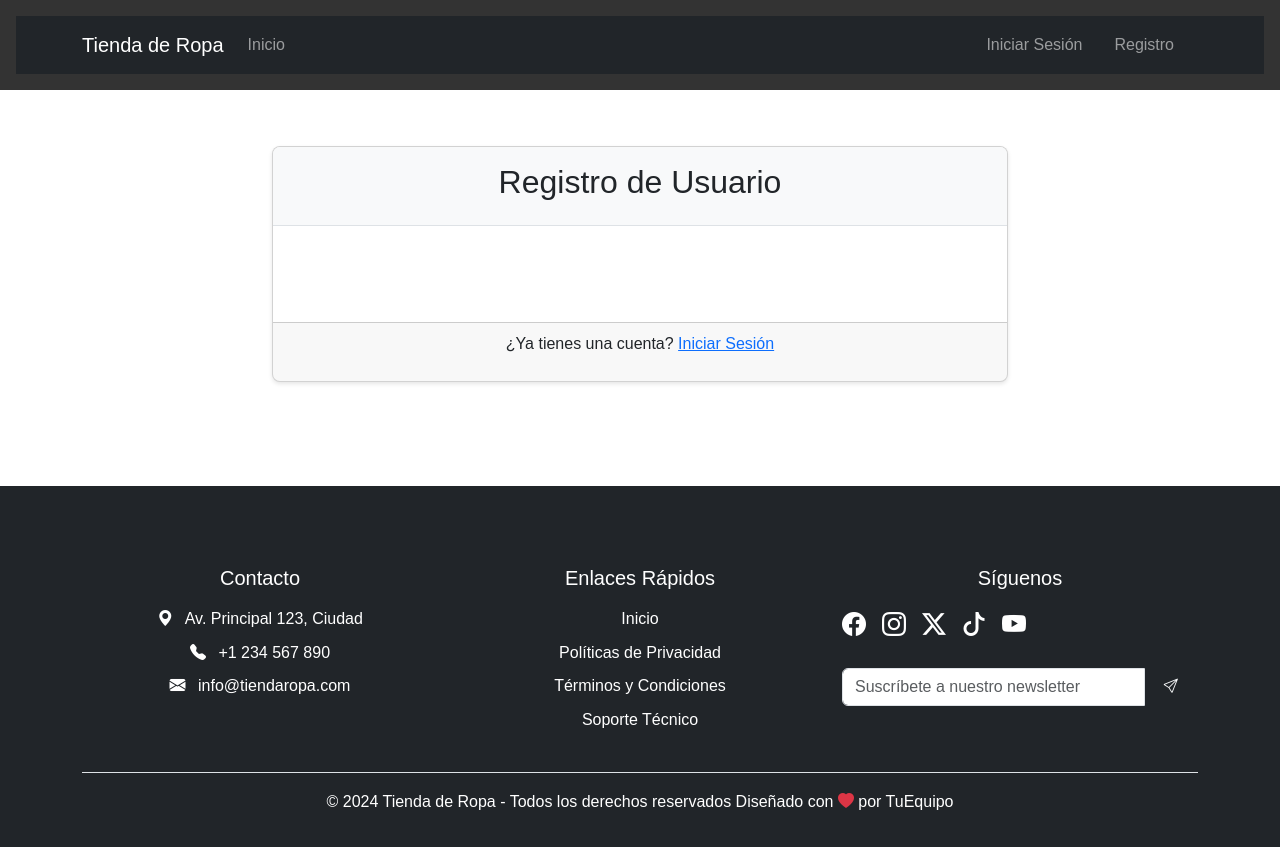
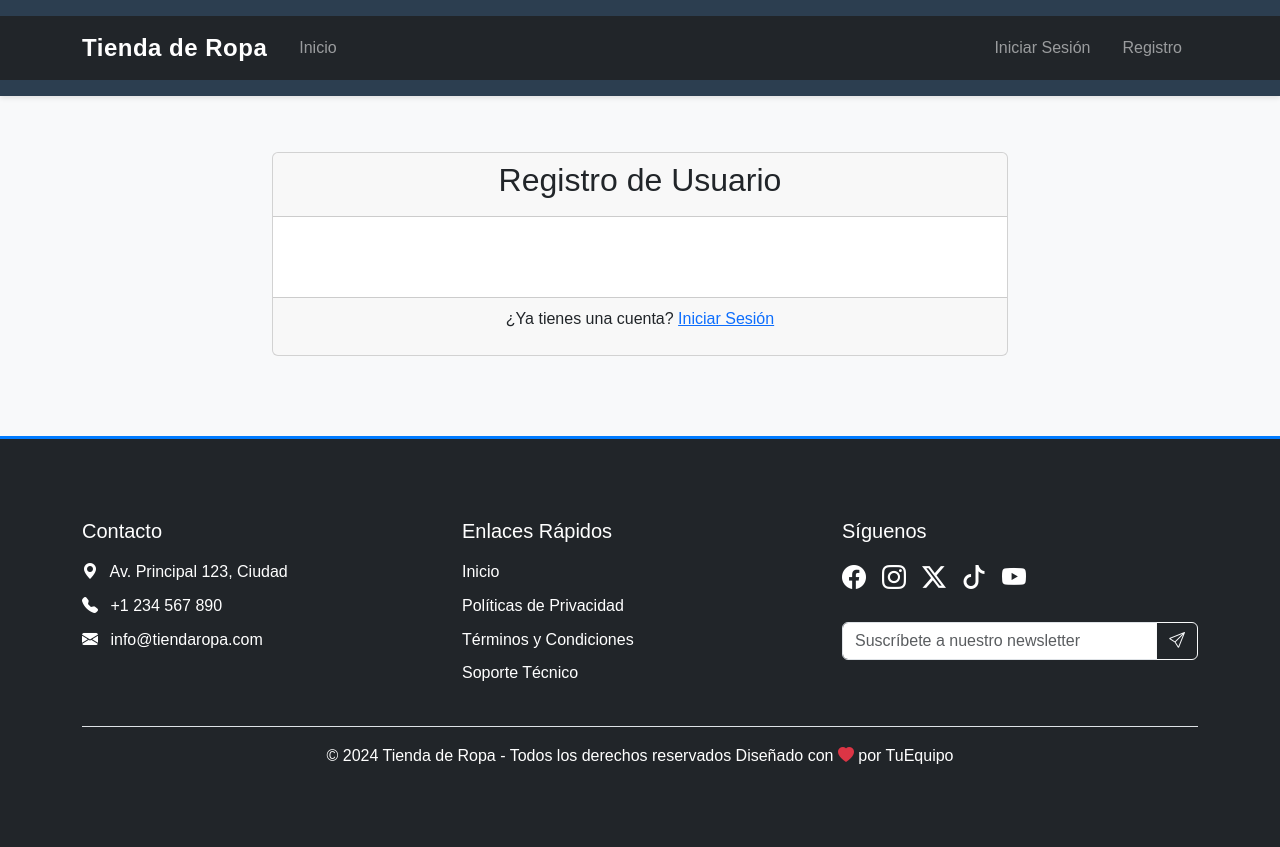
Before and after one commit to SIS-153/mvc-python, a Flask app: template app/views/templates/auth/registro.html in a window 1280 px wide. After the commit the page ends 764 px from the top, so only its background shows below. Run offline with Flask 3, Linux system fonts and the light colour scheme; the template is opened without the code that fills it, so the values that code supplies are empty; parts of the project's set-up code (start-up, migrations or seed data) failed here and were passed over.

Commit message:
[add] 4040 page

```diff
--- a/app/views/static/css/styles.css
+++ b/app/views/static/css/styles.css
@@ -4,7 +4,7 @@ html {
 }
 
 body {
-    font-family: Arial, sans-serif;
+    font-family: 'Arial', sans-serif;
     margin: 0;
     padding: 0;
     line-height: 1.6;
@@ -12,234 +12,120 @@ body {
     display: flex;
     flex-direction: column;
     min-height: 100vh;
+    background-color: #f8f9fa;
 }
 
 /* Header */
 header {
-    background-color: #333;
+    background-color: #2c3e50;
     color: white;
-    padding: 1rem;
+    padding: 1rem 0;
+    box-shadow: 0 2px 5px rgba(0,0,0,0.1);
 }
 
-nav ul {
-    list-style: none;
-    padding: 0;
-    margin: 0;
-    display: flex;
+.navbar-brand {
+    font-weight: 700;
+    font-size: 1.5rem;
+    letter-spacing: 0.5px;
 }
 
-nav ul li {
-    margin-right: 1rem;
+.nav-link {
+    transition: all 0.3s ease;
+    padding: 0.5rem 1rem !important;
 }
 
-nav ul li a {
-    color: white;
-    text-decoration: none;
-    transition: opacity 0.3s ease;
-}
-
-nav ul li a:hover {
-    opacity: 0.8;
+.nav-link:hover {
+    color: #007bff !important;
+    transform: translateY(-2px);
 }
 
 /* Contenido principal */
 main {
-    padding: 2rem;
+    padding: 2rem 15px;
     max-width: 1200px;
     margin: 0 auto;
     width: 100%;
     flex: 1;
 }
 
-/* Footer fijo en la parte inferior */
+/* Footer */
 footer {
-    background-color: #333;
+    background-color: #2c3e50;
     color: white;
-    text-align: center;
-    padding: 2rem 1rem;
+    padding: 2rem 0;
     margin-top: auto;
+    border-top: 3px solid #007bff;
 }
 
-footer a {
-    color: #fff;
-    text-decoration: none;
-    transition: color 0.3s ease;
-}
-
-footer a:hover {
-    color: #007bff;
-}
-
-/* Secciones específicas del footer */
 .footer-content {
     max-width: 1200px;
     margin: 0 auto;
     display: grid;
     grid-template-columns: repeat(auto-fit, minmax(250px, 1fr));
     gap: 2rem;
-    text-align: left;
+    padding: 0 15px;
 }
 
-.footer-section h5 {
-    color: #007bff;
+.social-links a {
+    font-size: 1.5rem;
+    margin: 0 0.5rem;
+    transition: transform 0.3s ease;
+}
+
+.social-links a:hover {
+    transform: translateY(-3px);
+    color: #007bff !important;
+}
+
+/* Página 404 */
+.error-page {
+    min-height: 70vh;
+    display: flex;
+    align-items: center;
+    justify-content: center;
+    text-align: center;
+    padding: 2rem;
+    background: linear-gradient(135deg, #f8f9fa 0%, #e9ecef 100%);
+}
+
+.error-page img {
+    max-width: 300px;
+    margin-bottom: 2rem;
+    filter: drop-shadow(0 5px 15px rgba(0,0,0,0.1));
+}
+
+.error-page h1 {
+    font-size: 4rem;
+    color: #2c3e50;
     margin-bottom: 1rem;
 }
 
-.social-links {
-    display: flex;
-    gap: 1rem;
-    justify-content: center;
-    margin-top: 1rem;
+.error-page p.lead {
+    font-size: 1.25rem;
+    color: #6c757d;
+    max-width: 600px;
+    margin: 0 auto 2rem;
 }
 
-/* Formularios */
-.form-group {
-    margin-bottom: 1.5rem;
+/* Media queries para responsividad */
+@media (max-width: 768px) {
+    .navbar-collapse {
+        margin-top: 1rem;
+    }
+
+    .error-page h1 {
+        font-size: 2.5rem;
+    }
+
+    .error-page img {
+        max-width: 200px;
+    }
+
+    .btn-group {
+        flex-direction: column;
+        gap: 1rem;
+    }
 }
 
-.form-group label {
-    display: block;
-    margin-bottom: 0.5rem;
-    font-weight: bold;
-    color: #495057;
-}
-
-.form-group input,
-.form-group textarea,
-.form-group select {
-    width: 100%;
-    padding: 0.75rem;
-    border: 1px solid #ced4da;
-    border-radius: 0.25rem;
-    transition: border-color 0.15s ease-in-out, box-shadow 0.15s ease-in-out;
-}
-
-.form-group input:focus,
-.form-group textarea:focus {
-    border-color: #80bdff;
-    outline: 0;
-    box-shadow: 0 0 0 0.2rem rgba(0, 123, 255, 0.25);
-}
-
-/* Botones */
-.btn {
-    display: inline-flex;
-    align-items: center;
-    justify-content: center;
-    padding: 0.5rem 1.25rem;
-    border: none;
-    border-radius: 0.25rem;
-    cursor: pointer;
-    text-decoration: none;
-    font-size: 0.9rem;
-    transition:
-        transform 0.2s ease,
-        opacity 0.2s ease,
-        filter 0.2s ease;
-}
-
-.btn:hover {
-    transform: translateY(-1px);
-    opacity: 0.9;
-}
-
-.btn:active {
-    transform: translateY(0);
-    filter: brightness(0.9);
-}
-
-.btn-primary {
-    background-color: #007bff;
-    color: white;
-}
-
-.btn-secondary {
-    background-color: #6c757d;
-    color: white;
-}
-
-.btn-danger {
-    background-color: #dc3545;
-    color: white;
-}
-
-/* Tablas */
-.table {
-    width: 100%;
-    border-collapse: collapse;
-    margin: 1.5rem 0;
-    box-shadow: 0 1px 3px rgba(0, 0, 0, 0.1);
-}
-
-.table th,
-.table td {
-    padding: 1rem;
-    text-align: left;
-    border-bottom: 1px solid #dee2e6;
-}
-
-.table th {
-    background-color: #f8f9fa;
-    font-weight: 600;
-    color: #495057;
-}
-
-.table tr:hover {
-    background-color: #f8f9fa;
-}
-
-/* Mensajes flash */
-.alert {
-    padding: 1rem;
-    margin-bottom: 1rem;
-    border: 1px solid transparent;
-    border-radius: 0.25rem;
-}
-
-.alert-info {
-    color: #0c5460;
-    background-color: #d1ecf1;
-    border-color: #bee5eb;
-}
-
-.alert-success {
-    color: #155724;
-    background-color: #d4edda;
-    border-color: #c3e6cb;
-}
-
-/* Tarjetas */
-.card {
-    background: white;
-    border-radius: 0.5rem;
-    box-shadow: 0 2px 4px rgba(0, 0, 0, 0.1);
-    margin-bottom: 1.5rem;
-    overflow: hidden;
-}
-
-.card-header {
-    padding: 1rem;
-    background-color: #f8f9fa;
-    border-bottom: 1px solid #dee2e6;
-}
-
-.card-body {
-    padding: 1.5rem;
-}
-
-/* Utilidades */
-.text-center {
-    text-align: center;
-}
-
-.mt-4 {
-    margin-top: 2rem;
-}
-
-.mb-4 {
-    margin-bottom: 2rem;
-}
-
-.shadow-sm {
-    box-shadow: 0 0.125rem 0.25rem rgba(0, 0, 0, 0.075);
-}
+/* Estilos existentes mejorados (formularios, tablas, etc.) */
+/* ... (mantener los estilos previos que proporcionaste) ... */
```
Also changed, not shown: app/__init__.py (+6 -2 lines), app/views/templates/404.html (added, +21 -0 lines), app/views/static/img/image.png (added).
